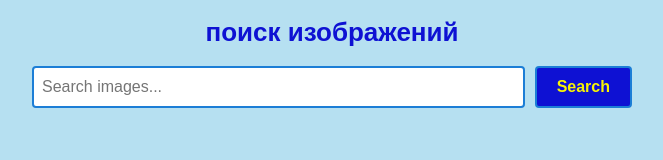
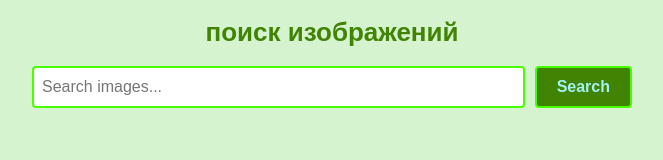
Before and after one commit to Alekcandrovich/goit-js-hw-11_scroll, a website built with Parcel: page src/index.html in a window 1280 px wide. Shown: the whole page, without its empty margins (308-971 px from the left). Built offline with nearby package versions, Linux system fonts and the light colour scheme; what simplelightbox would draw is missing.

Commit message:
hw-11_scroll_finish

```diff
--- a/src/css/styles.css
+++ b/src/css/styles.css
@@ -1,12 +1,12 @@
 body {
   font-family: Arial, sans-serif;
-  background-color: #b6e0f1;
+  background-color: #d6f3d0;
 }
 
 .general {
   text-align: center;
   font-size: 26px;
-  color: #0e11d3;
+  color: #418303;
 }
 
 .search-form {
@@ -22,16 +22,16 @@ body {
   padding: 8px;
   font-size: 16px;
   margin-right: 10px;
-  border: 2px solid #1c7ed6;
+  border: 2px solid #48ff00;
   border-radius: 4px;
 }
 
 .button-search {
   padding: 10px 20px;
-  border: 2px solid #1c7ed6;
+  border: 2px solid #48ff00;
   border-radius: 4px;
-  background-color:  #0e11d3;
-  color: #f8f404;
+  background-color:  #418303;
+  color: #a3f1f1;
   font-size: 16px;
   font-weight: bold;
   cursor: pointer;
@@ -44,9 +44,9 @@ body {
 }
 
 .photo-card {
-  background-color: white;
+  background-color: rgb(244, 247, 213);
   border-radius: 4px;
-  box-shadow: 0 2px 5px rgba(28, 3, 247, 0.5);
+  box-shadow: 0 2px 5px rgba(253, 2, 2, 0.5);
   display: flex;
   flex-direction: column;
   padding: 10px;
--- a/src/index.js
+++ b/src/index.js
@@ -103,5 +103,5 @@ const loadMore = async (entries, observer) => {
   });
 };
 
-const observer = new IntersectionObserver(loadMore, { threshold: 0 });
+const observer = new IntersectionObserver(loadMore, { threshold: 1 });
 observer.observe(document.querySelector('.load-more'));
```
